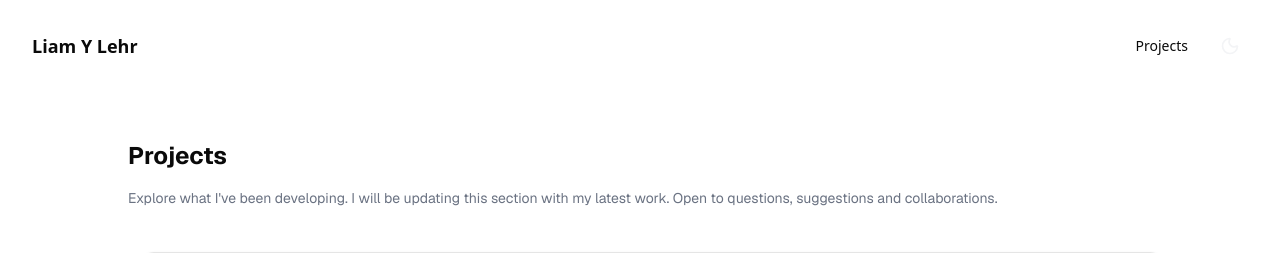
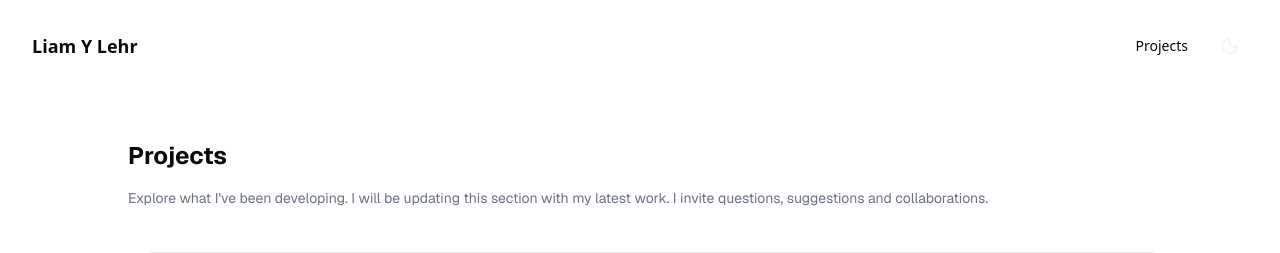
Before and after one commit to liamlylehr/liam-dot-com, a Next.js app: page /projects in a window 1280 px wide. Shown: the top 253 px of the page. Built offline with nearby package versions, Linux system fonts and the light colour scheme.

Commit message:
fixed typo

```diff
--- a/app/projects/page.tsx
+++ b/app/projects/page.tsx
@@ -26,7 +26,7 @@ export default function ProjectsPage() {
           <h1 className="text-2xl font-bold mb-4">Projects</h1>
           <p className="text-sm text-gray-500">
             Explore what I've been developing. I will be updating this section
-            with my latest work. Open to questions, suggestions and
+            with my latest work. I invite questions, suggestions and
             collaborations.
           </p>
         </div>
```
